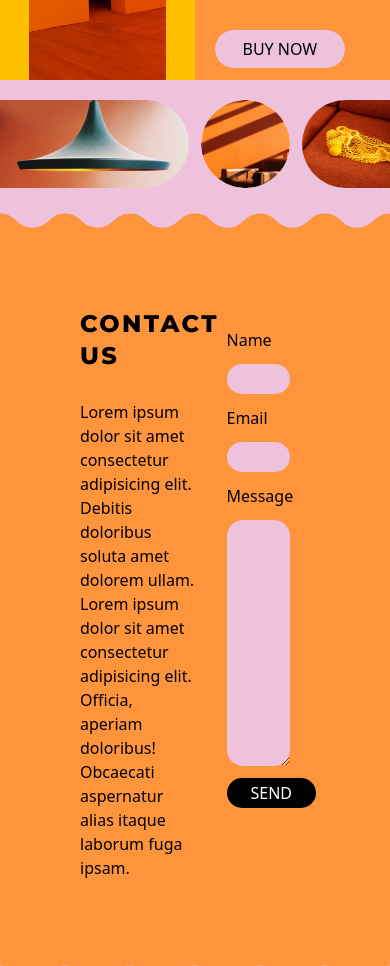
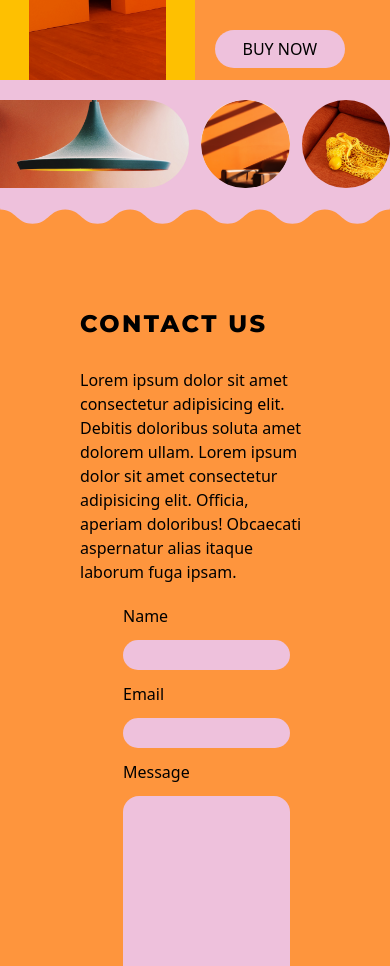
Before and after one commit to Maalinlarsson/bootcamp-squiggly, a plain HTML site: page index.html in a window 390 px wide. Shown: the part 3600-4566 px from the top of the page. Drawn offline with nearby package versions, Linux system fonts and the light colour scheme.

Commit message:
responsive

```diff
--- a/index.html
+++ b/index.html
@@ -75,14 +75,14 @@
     <div class="grid grid-cols-3">
 
         <div class="pb-8 col-span-2">
-        <img src="/image/bold-5.jpg" alt="" class="rounded-r-full opacity-50 md:opacity-1">
+        <img src="/image/bold-5.jpg" alt="" class="rounded-r-full opacity-50 md:opacity-100">
         </div>
 
     </div>
     <div class="md:grid-cols-2 grid absolute top-0 h-full w-full">
         <div class="pb-8 hidden md:block">
         </div>
-        <div class="max-w-md md:max-w-xl m-auto">
+        <div class="max-w-xl m-auto">
             <h2 class="text-2xl md:text-4xl uppercase"> Duis aute irure </h2>
             <p class="mb-10"> Lorem ipsum dolor sit amet consectetur, adipisicing elit. Aut nulla a autem fugit dolorum sunt unde hic modi dolores similique. Lorem, ipsum dolor sit amet consectetur adipisicing elit. Culpa totam suscipit sunt enim, voluptatem cum porro adipisci reiciendis cumque doloremque asperiores, tempora modi necessitatibus tenetur, distinctio laboriosam provident consequuntur ut? </p>
             <a href="#" class="orange rounded-full uppercase px-7 py-2"> Sign up </a>
@@ -109,21 +109,23 @@
     <div class="col-span-2 bg-[url('/image/bold-7.jpg')] w-full h-full rounded-r-full bg-cover">
         <!-- <img src="/image/bold-3.jpg" alt="" class="absolute inset-0 w-full h-full rounded-r-full"> -->
     </div>
-    <div class="relative pb-[100%]">
-        <img src="/image/bold-8.jpg" alt="" class="rounded-full absolute inset-0 w-full h-full">
+    <div class="relative pb-[100%] bg-[url('/image/bold-8.jpg')] w-full h-full rounded-full bg-cover">
+        <!-- <img src="/image/bold-8.jpg" alt="" class="rounded-full absolute inset-0 w-full h-full"> -->
     </div>
-    <div class="relative pb-[100%]">
-        <img src="/image/bold-9.jpg" alt="" class="rounded-l-full absolute inset-0 w-full h-full">
+    <div class="relative pb-[100%] bg-[url('/image/bold-9.jpg')] w-full h-full rounded-full bg-cover">
+        <!-- <img src="/image/bold-9.jpg" alt="" class="rounded-l-full absolute inset-0 w-full h-full"> -->
     </div>
 </section>
 
 <!------------------- Contact us section ------------------->
 <!-- SVG -->
-<svg viewBox="0 0 2192 111" fill="none" xmlns="http://www.w3.org/2000/svg" class="orange">
-    <path d="M2192 31.6148C2100.67 31.6148 2100.67 111 2009.31 111C1917.96 111 1917.98 31.6148 1826.63 31.6148C1735.27 31.6148 1735.29 111 1643.96 111C1552.63 111 1552.63 31.6148 1461.29 31.6148C1369.96 31.6148 1369.96 111 1278.63 111C1187.29 111 1187.29 31.6148 1095.96 31.6148C1004.63 31.6148 1004.63 111 913.293 111C821.959 111 821.959 31.6148 730.626 31.6148C639.293 31.6148 639.293 111 547.959 111C456.626 111 456.626 31.6148 365.293 31.6148C273.959 31.6148 273.959 111 182.646 111C91.3333 111 91.3333 31.6148 0 31.6148V0H1096H2192V31.6148Z" fill="#EEC1DC"/>
-</svg>
+<div class="orange">
+    <svg viewBox="0 0 2192 111" fill="none" xmlns="http://www.w3.org/2000/svg" class="relative -top-1">
+        <path d="M2192 31.6148C2100.67 31.6148 2100.67 111 2009.31 111C1917.96 111 1917.98 31.6148 1826.63 31.6148C1735.27 31.6148 1735.29 111 1643.96 111C1552.63 111 1552.63 31.6148 1461.29 31.6148C1369.96 31.6148 1369.96 111 1278.63 111C1187.29 111 1187.29 31.6148 1095.96 31.6148C1004.63 31.6148 1004.63 111 913.293 111C821.959 111 821.959 31.6148 730.626 31.6148C639.293 31.6148 639.293 111 547.959 111C456.626 111 456.626 31.6148 365.293 31.6148C273.959 31.6148 273.959 111 182.646 111C91.3333 111 91.3333 31.6148 0 31.6148V0H1096H2192V31.6148Z" fill="#EEC1DC"/>
+    </svg>
+</div>
 
-<section class="grid grid-cols-2 orange p-20">
+<section class="grid md:grid-cols-2 orange p-20">
     <div>
         <h2 class="text-2xl md:text-4xl uppercase"> Contact us </h2>
         <p> Lorem ipsum dolor sit amet consectetur adipisicing elit. Debitis doloribus soluta amet dolorem ullam. Lorem ipsum dolor sit amet consectetur adipisicing elit. Officia, aperiam doloribus! Obcaecati aspernatur alias itaque laborum fuga ipsam. </p>
@@ -147,7 +149,7 @@
     <path d="M2192 31.6148C2100.67 31.6148 2100.67 111 2009.31 111C1917.96 111 1917.98 31.6148 1826.63 31.6148C1735.27 31.6148 1735.29 111 1643.96 111C1552.63 111 1552.63 31.6148 1461.29 31.6148C1369.96 31.6148 1369.96 111 1278.63 111C1187.29 111 1187.29 31.6148 1095.96 31.6148C1004.63 31.6148 1004.63 111 913.293 111C821.959 111 821.959 31.6148 730.626 31.6148C639.293 31.6148 639.293 111 547.959 111C456.626 111 456.626 31.6148 365.293 31.6148C273.959 31.6148 273.959 111 182.646 111C91.3333 111 91.3333 31.6148 0 31.6148V0H1096H2192V31.6148Z" fill="#FE953D"/>
 </svg>
 <!-------------------- Footer ------------------->
-<footer class="flex justify-between pink uppercase p-[5%]">
+<footer class="flex justify-between pink uppercase p-[5%] shrink-1">
     <div>
         <h4 class="mb-2"> Lorem ipsum </h4>
         <nav>
```
